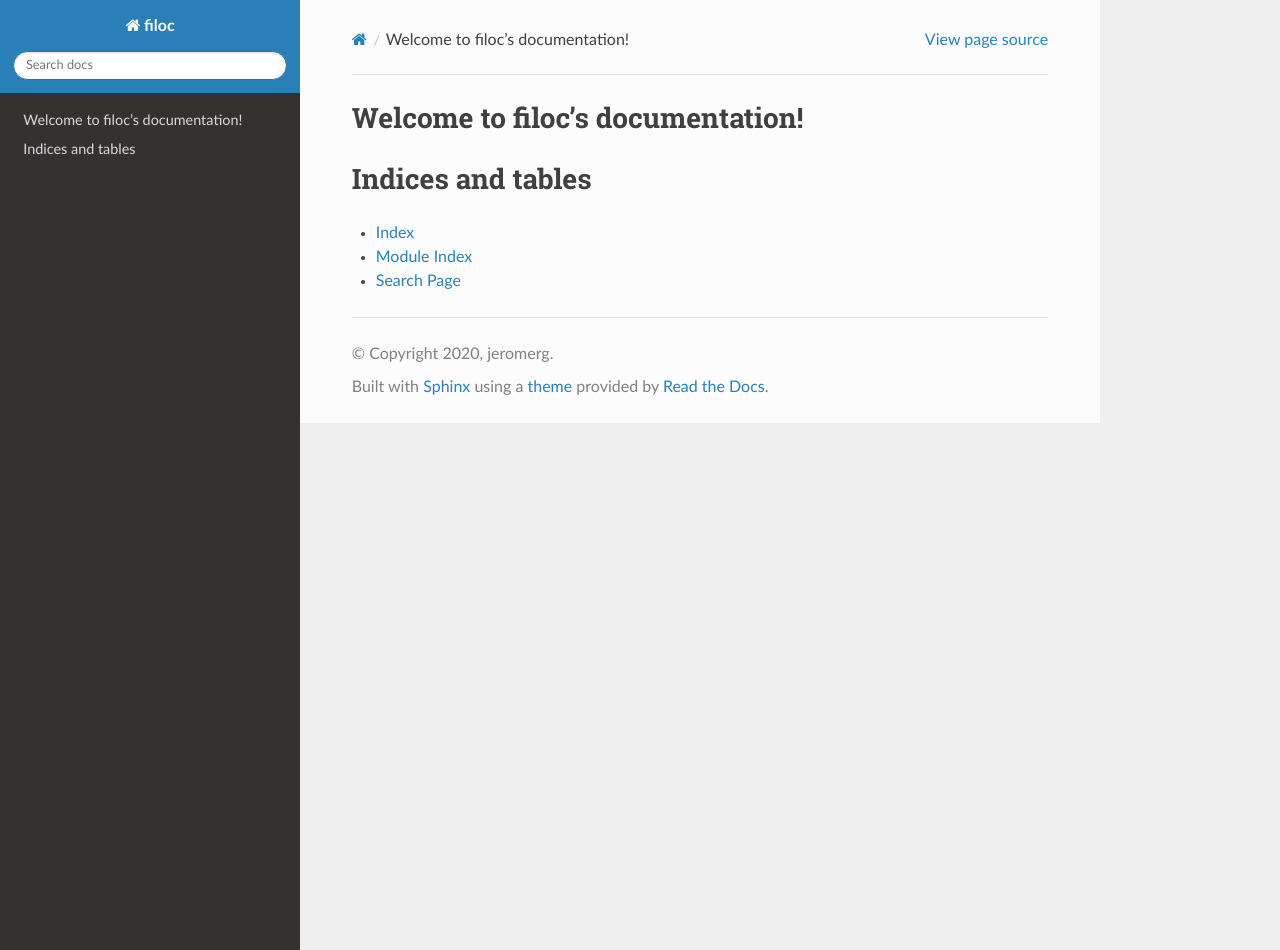
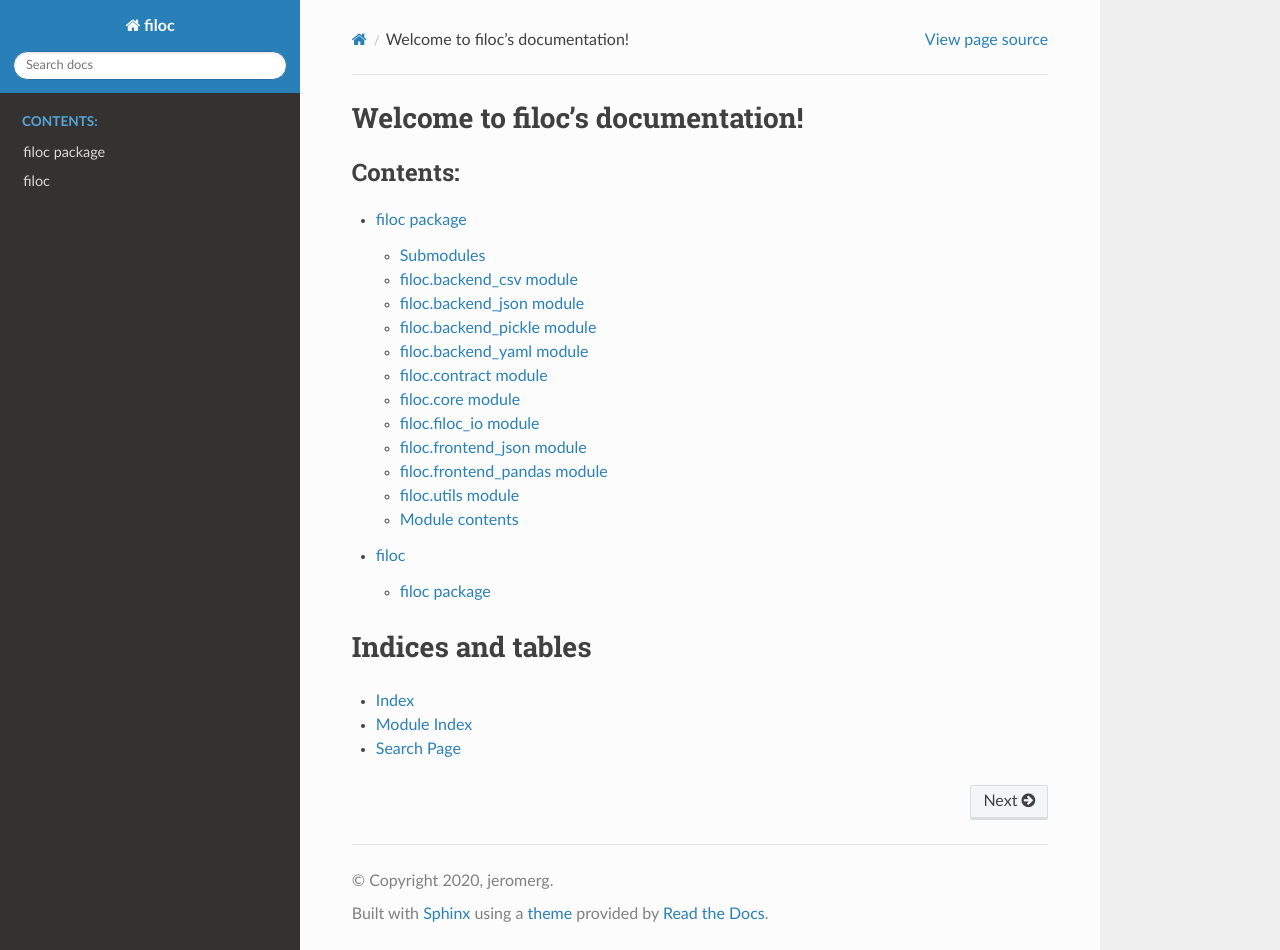
Before and after one commit to jeromerg/filoc, a Sphinx documentation site: the page built from docs/source/index.rst, in a window 1280 px wide and 950 px high. Built offline with Sphinx 7.4.7 and the Read the Docs theme 2.0.0, drawn with Linux system fonts in a browser that asks for light colours.

```diff
--- /dev/null
+++ b/docs/source/filoc.rst
@@ -0,0 +1,93 @@
+filoc package
+=============
+
+Submodules
+----------
+
+filoc.backend\_csv module
+-------------------------
+
+.. automodule:: filoc.backend_csv
+   :members:
+   :undoc-members:
+   :show-inheritance:
+
+filoc.backend\_json module
+--------------------------
+
+.. automodule:: filoc.backend_json
+   :members:
+   :undoc-members:
+   :show-inheritance:
+
+filoc.backend\_pickle module
+----------------------------
+
+.. automodule:: filoc.backend_pickle
+   :members:
+   :undoc-members:
+   :show-inheritance:
+
+filoc.backend\_yaml module
+--------------------------
+
+.. automodule:: filoc.backend_yaml
+   :members:
+   :undoc-members:
+   :show-inheritance:
+
+filoc.contract module
+---------------------
+
+.. automodule:: filoc.contract
+   :members:
+   :undoc-members:
+   :show-inheritance:
+
+filoc.core module
+-----------------
+
+.. automodule:: filoc.core
+   :members:
+   :undoc-members:
+   :show-inheritance:
+
+filoc.filoc\_io module
+----------------------
+
+.. automodule:: filoc.filoc_io
+   :members:
+   :undoc-members:
+   :show-inheritance:
+
+filoc.frontend\_json module
+---------------------------
+
+.. automodule:: filoc.frontend_json
+   :members:
+   :undoc-members:
+   :show-inheritance:
+
+filoc.frontend\_pandas module
+-----------------------------
+
+.. automodule:: filoc.frontend_pandas
+   :members:
+   :undoc-members:
+   :show-inheritance:
+
+filoc.utils module
+------------------
+
+.. automodule:: filoc.utils
+   :members:
+   :undoc-members:
+   :show-inheritance:
+
+Module contents
+---------------
+
+.. automodule:: filoc
+   :members:
+   :undoc-members:
+   :show-inheritance:
--- a/docs/source/index.rst
+++ b/docs/source/index.rst
@@ -10,6 +10,8 @@ Welcome to filoc's documentation!
    :maxdepth: 2
    :caption: Contents:
 
+   filoc
+   modules
 
 
 Indices and tables
--- /dev/null
+++ b/docs/source/modules.rst
@@ -0,0 +1,7 @@
+filoc
+=====
+
+.. toctree::
+   :maxdepth: 4
+
+   filoc
```
Also changed, not shown: 2 other files.
